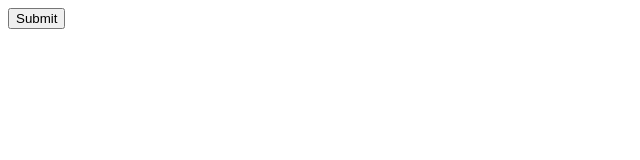
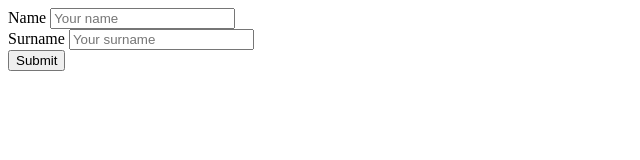
Before and after one commit to kristaps2044/cv_resume_project, a plain HTML site: page MakeCV.html in a window 1280 px wide. Shown: the whole page, without its empty margins (0-640 px from the left). Drawn offline with Linux system fonts and the light colour scheme.

Commit message:
peivienoju textboxus prieksh varda un uzvarda

```diff
--- a/MakeCV.html
+++ b/MakeCV.html
@@ -10,6 +10,10 @@
 <body>
     <div class="form-window">
         <form>
+             <label for="Your_name">Name</label>
+             <input type="text" placeholder="Your name" name="Your_name"><br>
+             <label for="Surname">Surname</label>
+             <input type="text" placeholder="Your surname" name="Surname"><br>
              <input type="submit" placeholder="submit" name="submit">
         </form>
     </div>
```
